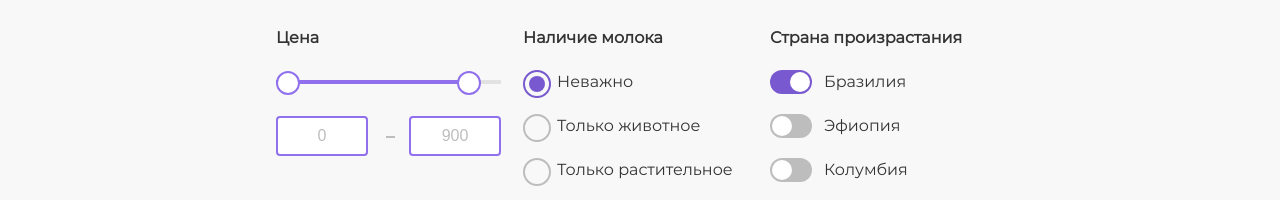
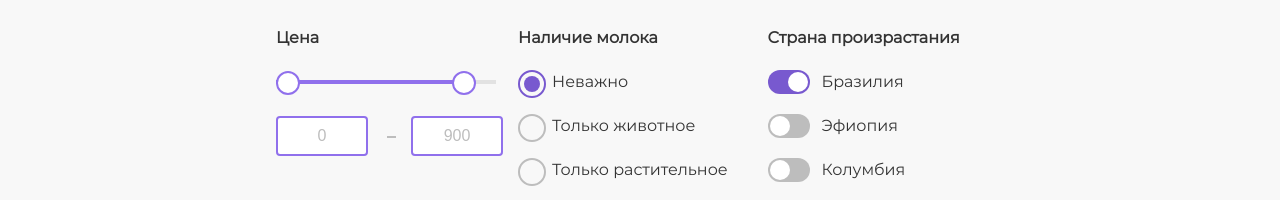
Before and after one commit to Ramc1987/grade-work, a website: page source/index.html in a window 1280 px wide. Shown: the part 1584-1784 px from the top of the page. Drawn offline with nearby package versions, Linux system fonts and the light colour scheme; files that its build step writes are made by us from their sources.

Commit message:
fix range

```diff
--- a/source/sass/blocks/range.scss
+++ b/source/sass/blocks/range.scss
@@ -19,7 +19,6 @@
   margin-bottom: 25px;
 
   @media (min-width: $tablet) {
-    width: 232px;
     margin-bottom: 32px;
   }
 }
@@ -103,7 +102,7 @@
   }
 
   @media (min-width: $tablet) {
-    width: 225px;
+    width: 100%;
   }
 }
 
```
